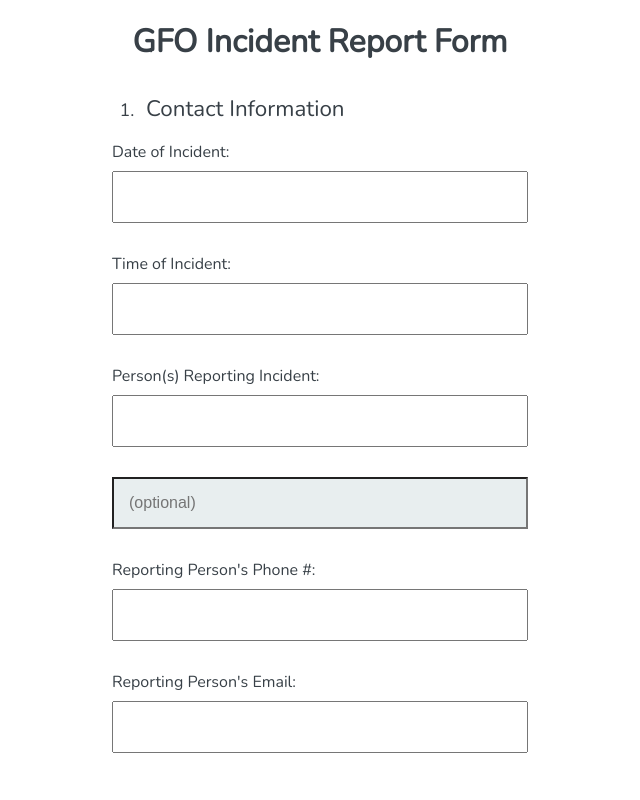
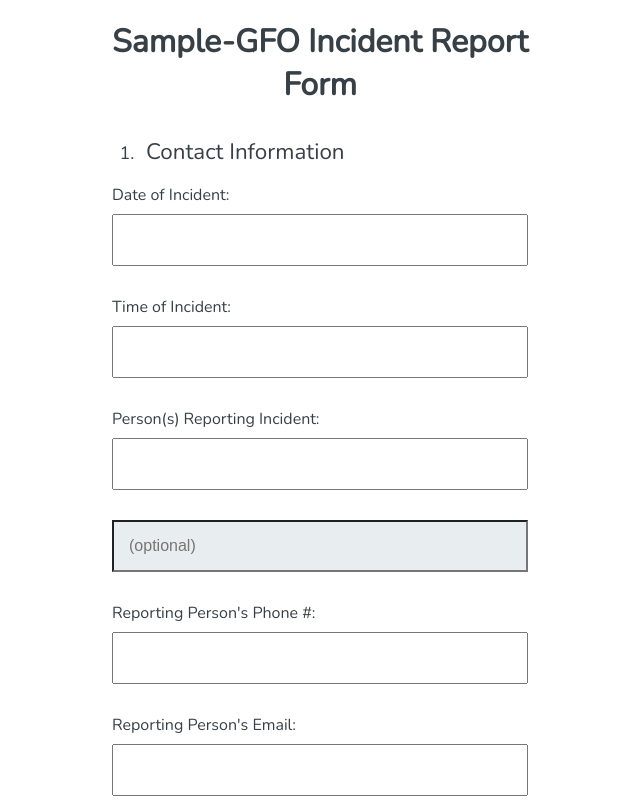
Before and after one commit to pdxoxs/pdxoxs.github.io, a plain HTML site: page form.html in a window 1280 px wide. Shown: the top 800 px of the page, without its empty margins (320-960 px from the left). Drawn offline with nearby package versions, Linux system fonts and the light colour scheme.

Commit message:
Update form.html

```diff
--- a/form.html
+++ b/form.html
@@ -13,7 +13,7 @@
 </head>
 <body>
   <form action="gfo_incident" method="post">
-	<h1>GFO Incident Report Form</h1>
+	<h1>Sample-GFO Incident Report Form</h1>
 	<fieldset>
   		<legend><span class="number">1. </span>Contact Information</legend>
 		<label for="date">Date of Incident:</label>
```
